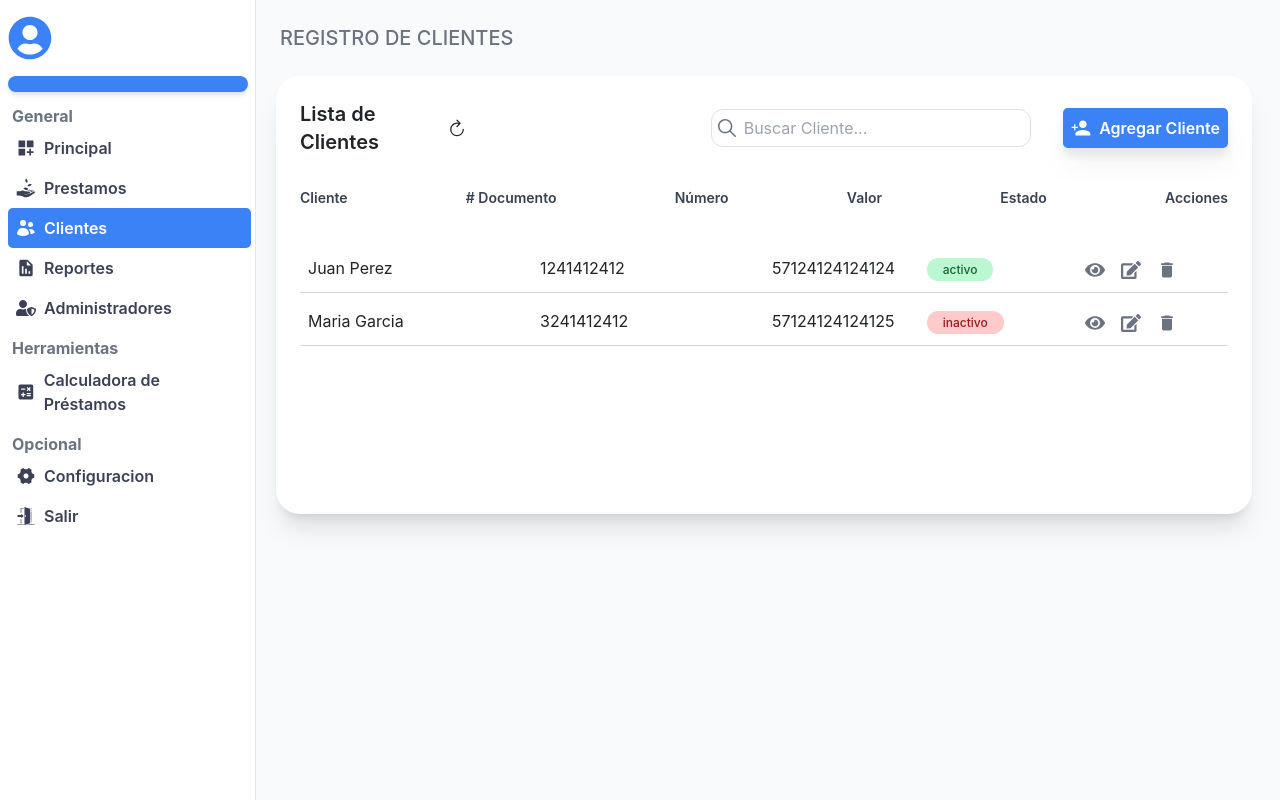
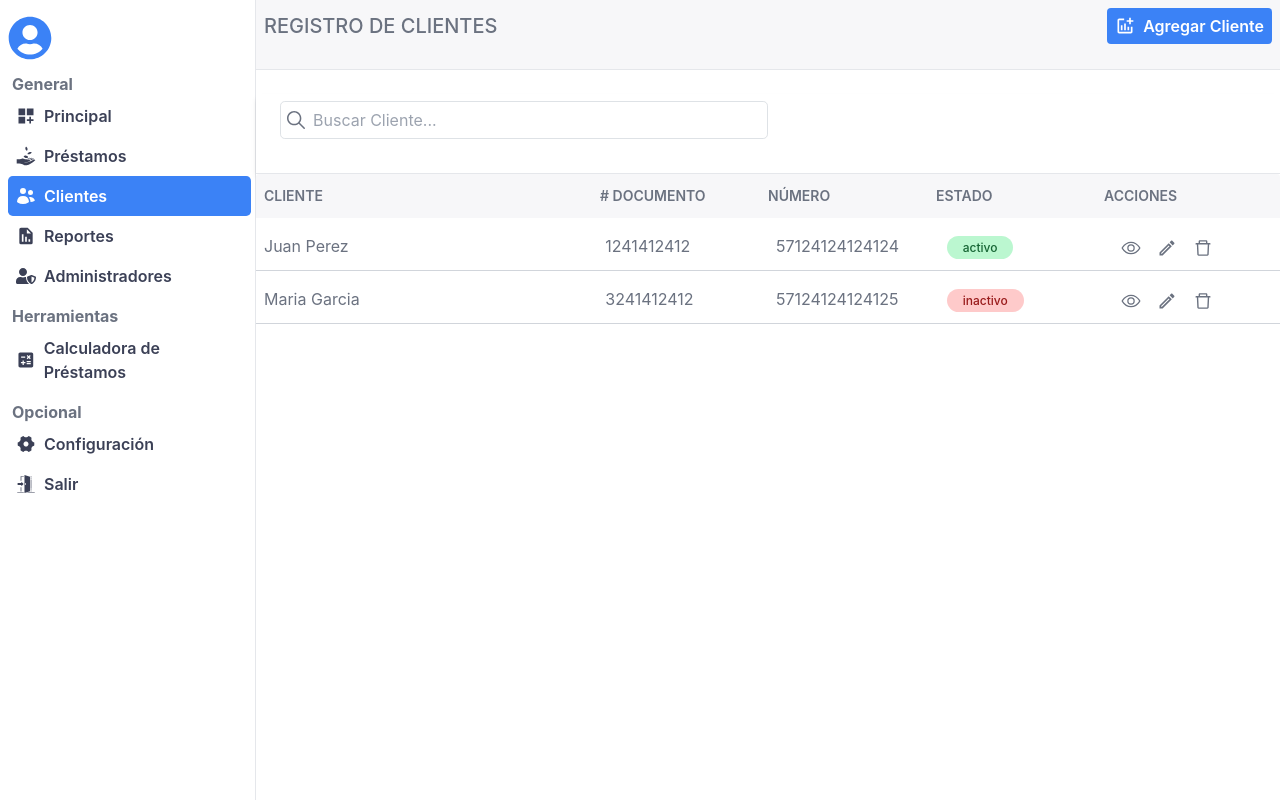
Before and after one commit to SebastianDevps/SoftwarePrestamos, a React (Vite) app in the folder software-Prestamos-frontend/client/: page /app/clientes in a window 1280 px wide. Built offline with nearby package versions, Linux system fonts and the light colour scheme; no server answers.

Commit message:
UpdateRoutes-backend

```diff
--- a/software-Prestamos-frontend/client/package.json
+++ b/software-Prestamos-frontend/client/package.json
@@ -37,7 +37,7 @@
     "react-router-dom": "^6.23.0",
     "react-table": "^7.8.0",
     "react-tooltip": "^5.26.4",
-    "recharts": "^2.12.6",
+    "recharts": "^2.12.7",
     "redux": "^5.0.1",
     "redux-thunk": "^3.1.0",
     "sass": "^1.76.0",
--- a/software-Prestamos-frontend/client/src/Pages/Clientes/Clientes.jsx
+++ b/software-Prestamos-frontend/client/src/Pages/Clientes/Clientes.jsx
@@ -1,19 +1,20 @@
 import { useState, useEffect } from "react";
 import axios from "axios";
 import Swal from "sweetalert2";
-import { FaEye, FaEdit } from "react-icons/fa";
+import { FaFilter } from "react-icons/fa";
+import { IoIosSearch } from "react-icons/io";
+import { IoEyeOutline } from "react-icons/io5";
+import { MdOutlineEdit, MdAddchart } from "react-icons/md";
+import { AiOutlineDelete } from "react-icons/ai";
+import { VscError } from "react-icons/vsc";
 import Sidebar from "../../layout/Sidebar/Sidebar";
-import { IoMdPersonAdd, IoIosSearch } from "react-icons/io";
-import { IoRefreshOutline } from "react-icons/io5";
-import { MdDelete } from "react-icons/md";
-
 import FormularioCliente from "../../components/form_cliente/FormularioCliente";
 import Details from "../../components/Details/Details";
 
 const Clientes = () => {
   const [clientes, setClientes] = useState([]);
-  const [isModalOpen, setIsModalOpen] = useState(false);
-  const [isModalOpenClient, setIsModalOpenClient] = useState(false);
+  const [isFormOpen, setIsFormOpen] = useState(false);
+  const [isDetailsOpen, setIsDetailsOpen] = useState(false);
   const [currentCliente, setCurrentCliente] = useState(null);
   const [searchTerm, setSearchTerm] = useState('');
 
@@ -51,115 +52,81 @@ const Clientes = () => {
     fetchData();
   }, []);
 
-  const handleOpenModal = (cliente) => {
-    setCurrentCliente(cliente);
-    setIsModalOpen(true);
+  const handleOpenModalFormCliente = () => {
+    setIsFormOpen(true);
   };
 
-  const handleOpenModalClient = (cliente) => {
+  const handleOpenDetails = (cliente) => {
     setCurrentCliente(cliente);
-    setIsModalOpenClient(true);
+    setIsDetailsOpen(true);
   };
 
   const handleCloseModal = () => {
-    setIsModalOpen(false);
-    setIsModalOpenClient(false);
+    setIsFormOpen(false);
+    setIsDetailsOpen(false);
   };
 
-  const handleRefresh = () => {
-    window.location.reload();
-  };
-
-  const filteredClientes = clientes.filter(cliente =>
-    cliente.nombre.toLowerCase().includes(searchTerm.toLowerCase())
-  );
 
   const getStatusClass = (status) => {
     return status === 'activo' ? 'bg-green-200 text-green-800' : 'bg-red-200 text-red-800';
   };
 
   return (
-    <div className="flex bg-gray-50 min-h-screen grid grid-col-1 lg:grid-cols-5">
-      <div className="col-span-1">
+    <div className="flex bg-white min-h-screen grid grid-cols-1 lg:grid-cols-5">
+      <div className='col-span-1'>
         <Sidebar />
       </div>
-      <div className="flex-grow col-span-4">
-        <div className="flex flex-col p-4">
-          <div className="text-xl text-gray-500 mb-4 font-medium uppercase">
-            Registro De Clientes
+      <div className='flex-grow col-span-4'>
+        <div className='flex flex-col'>
+          <div className='p-2 bg-customMain border-b mb-4 h-[70px]'>
+            <div className="flex justify-between items-center">
+              <div className='text-xl text-gray-500 font-medium uppercase'>Registro De Clientes</div>
+              <button
+                className='flex items-center text-2sm gap-2 px-2 py-1.5 font-semibold bg-blue-500 text-white rounded hover:bg-blue-600 transition'
+                onClick={handleOpenModalFormCliente}
+              >
+                <MdAddchart className='text-xl font-semibold' />
+                Agregar Cliente
+              </button>
+            </div>
           </div>
 
-
-          <div className="bg-white p-6 drop-shadow-3xl rounded-3xl shadow-xl -mx-1 h-[75%] w-[100%]">
-            <div className="flex justify-between items-center pb-4 border-gray-200">
-              <div className="flex w-[20%] items-center justify-start gap-2">
-                <h2 className="text-xl font-semibold">Lista de Clientes</h2>
-                <button
-                  className="flex hover:bg-blue-100 rounded-full p-1 items-center font-bold text-xl"
-                  id="refresh"
-                  onClick={handleRefresh}
-                >
-                  <IoRefreshOutline className="icon" />
-                </button>
-              </div>
-              <div className="flex ml-40 w-[60%] md:w-1/2 items-center relative">
-              <IoIosSearch className="ml-20 text-gray-500 text-2xl absolute left-1" />
+          <div className="w-full border-b bg-white h-20 flex justify-between items-center px-4 shadow-md">
+            <div className="flex w-full md:w-1/2 -mt-7 items-center relative">
+              <IoIosSearch className="text-gray-500 text-2xl absolute left-1" />
               <input
                 type="text"
-                  className="w-[75%] ml-20 py-1.5 pl-8 pr-4 rounded-xl border border-gray-300 focus:outline-none focus:ring-1 focus:ring-blue-500"
+                className="w-full py-1.5 pl-8 pr-4 rounded-lg border border-gray-300 focus:outline-none focus:ring-1 focus:ring-blue-500"
                 placeholder="Buscar Cliente..."
                 value={searchTerm}
                 onChange={(e) => setSearchTerm(e.target.value)}
               />
+            </div>
 
           </div>
-              <div className="w-[20%] flex justify-end">
-                <button
-                  className="flex items-center capitalize drop-shadow-xl font-semibold gap-2 p-2 bg-blue-500 text-white rounded-lg"
-                  onClick={() => handleOpenModalClient()}
-                >
-                  <IoMdPersonAdd className="text-xl" />
-                  Agregar cliente
-                </button>
+
+          <div className='bg-white text-gray-500'>
+            <div className='w-full h-[400px] rounded-sm overflow-x-auto'>
+              <div className="grid uppercase grid-cols-12 bg-customMain text-sm h-[44px] font-semibold p-2">
+                <div className='mt-1 col-span-4'>Cliente</div>
+                <div className='mt-1 col-span-2'># Documento</div>
+                <div className='mt-1 col-span-2'>Número</div>
+                <div className='mt-1 col-span-2'>Estado</div>
+                <div className='mt-1'>Acciones</div>
               </div>
-            </div>
-            <div className="sticky top-0 bg-white border-gray-300">
-              <div className="flex justify-between text-sm font-semibold text-gray-700 text-center">
-                <div className="border-gray-300 py-2">
-                  Cliente
-                </div>
-                <div className="border-gray-300 py-2">
-                  # Documento
-                </div>
-                <div className="border-gray-300 py-2">
-                  Número
-                </div>
-                <div className="border-gray-300 py-2">
-                  Valor
-                </div>
-                <div className="border-gray-300 py-2">
-                  Estado
-                </div>
-                <div className="border-gray-300 py-2">
-                  Acciones
-                </div>
-              </div>
-            </div>
-
-            <div className="overflow-x-auto max-w-full mt-4">
-              <div className="overflow-y-auto h-[250px] max-h-[400px]">
-              {filteredClientes.length === 0 ? (
+              {clientes.length === 0 ? (
                 <div className="flex flex-col items-center py-30">
                   <p className="flex items-center capitalize py-40 gap-2 text-gray-600 font-semibold">
-                      No hay registros de cliente
+                    <VscError className="text-red-500 text-4xl" />
+                    No hay registros de clientes
                   </p>
                 </div>
               ) : (
                 <div>
-                    {filteredClientes.map((cliente) => (
+                  {clientes.map((cliente) => (
                     <div key={cliente.id} className="grid grid-cols-12 gap-4 p-2 mt-2 border-b border-gray-300">
-                        <div className="col-span-3">{cliente.nombre || '-'}</div>
-                        <div className="col-span-3">{cliente.numDocumento || '-'}</div>
+                      <div className="col-span-4">{cliente.nombre || '-'}</div>
+                      <div className="col-span-2">{cliente.numDocumento || '-'}</div>
                       <div className="col-span-2">{cliente.telefono || '-'}</div>
                       <div className="col-span-2">
                         <span className={`py-1 px-3 rounded-full text-xs font-medium ${getStatusClass(cliente.estado)}`}>
@@ -167,9 +134,9 @@ const Clientes = () => {
                         </span>
                       </div>
                       <div className="col-span-2 flex gap-2 text-gray-500 text-xl">
-                          <button onClick={() => handleOpenModal(cliente)} className="hover:bg-gray-200 rounded-3xl p-1"><FaEye /></button>
-                          <button onClick={() => handleOpenModal(cliente)} className="hover:bg-gray-200 rounded-3xl p-1"><FaEdit /></button>
-                          <button className="hover:bg-gray-200 rounded-3xl p-1"><MdDelete /></button>
+                        <button onClick={() => handleOpenDetails(cliente)} className="hover:bg-gray-200 rounded-3xl p-1"><IoEyeOutline /></button>
+                        <button onClick={() => handleOpenModalFormCliente(cliente)} className="hover:bg-gray-200 rounded-3xl p-1"><MdOutlineEdit /></button>
+                        <button className="hover:bg-gray-200 rounded-3xl p-1"><AiOutlineDelete /></button>
                       </div>
                     </div>
                   ))}
@@ -177,17 +144,17 @@ const Clientes = () => {
               )}
             </div>
           </div>
-          </div>
 
-          {isModalOpenClient && (
+          {isFormOpen && (
             <FormularioCliente
               onClick={handleCloseModal}
               cliente={currentCliente}
             />
           )}
-          {isModalOpen && (
+          {isDetailsOpen && (
             <Details onClick={handleCloseModal} cliente={currentCliente} />
           )}
+
         </div>
       </div>
     </div>
--- a/software-Prestamos-frontend/client/src/layout/Content/Content.jsx
+++ b/software-Prestamos-frontend/client/src/layout/Content/Content.jsx
@@ -195,12 +195,12 @@ const Content = () => {
                       <td className="">{payment.amount}</td>
                       <td className="">
                         <span className={`py-1 px-1 rounded-full text-xs font-medium
-                                  ${payment.status === 'pagado' ? 'bg-green-200 text-green-800' : 'bg-orange-200 text-orange-800'}`}>
+                                  ${payment.status === 'pagado' ? 'bg-blue-500 text-white' : 'bg-red-300 text-orange-800'}`}>
                           {payment.status}
                         </span>
                       </td>
                       <td className="py-2 px-4 text-center">
-                        <button className="py-1 px-3 rounded-lg bg-gray-200 text-sm text-gray-700">Pagar</button>
+                        <button className="py-1 px-3 rounded-lg bg-gray-200 text-sm text-gray-700 hover:bg-gray-300">Pagar</button>
                       </td>
                     </tr>
                   ))}
--- a/software-Prestamos-frontend/client/src/layout/Sidebar/Sidebar.jsx
+++ b/software-Prestamos-frontend/client/src/layout/Sidebar/Sidebar.jsx
@@ -9,6 +9,7 @@ import { GiReceiveMoney, GiExitDoor } from "react-icons/gi";
 import { Link, useLocation } from 'react-router-dom';
 import Swal from 'sweetalert2';
 import AuthServices from '../../services/AuthServices';
+import Cookies from 'js-cookie'; // Asegúrate de importar js-cookie
 
 const SidebarItem = ({ icon, text, to, onClick }) => {
     const location = useLocation();
@@ -38,17 +39,18 @@ const SidebarItem = ({ icon, text, to, onClick }) => {
 };
 
 const Sidebar = () => {
-    //get mi profile
     const [userProfile, setUserProfile] = useState(null);
 
     useEffect(() => {
         const fetchUserProfile = async () => {
             try {
-                const token = localStorage.getItem('token');
+                const token = Cookies.get('token'); // Obtiene el token de la cookie
+                if (!token) {
+                    // Manejar el caso donde no hay token
+                    return;
+                }
                 const profile = await AuthServices.getYourProfile(token);
-
-                setUserProfile(profile)
-
+                setUserProfile(profile);
             } catch (error) {
                 console.error('Error al obtener el perfil del usuario desde el servidor:', error);
                 throw error;
@@ -72,7 +74,7 @@ const Sidebar = () => {
         }).then((result) => {
             if (result.isConfirmed) {
                 Swal.fire(
-                    'Session Cerrada',
+                    'Sesión Cerrada',
                     'Tu sesión ha sido cerrada exitosamente.',
                     'success'
                 );
@@ -84,22 +86,26 @@ const Sidebar = () => {
 
     return (
         <aside className="h-full bg-white border-r flex flex-col">
-            {/* Logo */}
-
             <div className="p-2 mt-2 flex items-center justify-between">
                 <div className='flex flex-row gap-2'>
-                    <span ><FaUserCircle className='w-11 h-11 text-blue-500' /></span>
+                    <span><FaUserCircle className='w-11 h-11 text-blue-500' /></span>
                     <div>
-                        {/* <h4 className="font-semibold capitalize">{userProfile.administradores.name}</h4> */}
-                        {/* <span className="text-xs text-gray-600">{userProfile.administradores.email}</span> */}
+                        {userProfile && (
+                            <>
+                                <h4 className="font-semibold capitalize">{userProfile.administradores.name}</h4>
+                                <span className="text-xs text-gray-600">{userProfile.administradores.email}</span>
+                            </>
+                        )}
                     </div>
                 </div>
             </div>
-            <div className='bg-blue-500 ml-2 mt-2 mb-2 w-[94%] p-2 rounded-2xl shadow-md'>
-                {/* <h1 className='flex items-center justify-center uppercase text-white text-2sm font-bold'>Plan {userProfile.administradores.typePlan}</h1> */}
-            </div>
+            {userProfile && (
+                <div className='bg-blue-500 ml-2 mt-2 mb-2 w-[94%] p-2 rounded-2xl shadow-md'>
+                    <h1 className='flex items-center justify-center uppercase text-white text-2sm font-bold'>Plan {userProfile.administradores.typePlan}</h1>
+                </div>
+            )}
             <nav className="flex-1 p-1 overflow-y-auto">
-                <ul >
+                <ul>
                     <li className="text-gray-500 font-bold px-2">General</li>
                     <SidebarItem
                         to="/app"
@@ -109,7 +115,7 @@ const Sidebar = () => {
                     <SidebarItem
                         to="/app/prestamos"
                         icon={<GiReceiveMoney className="w-5 h-6" />}
-                        text="Prestamos"
+                        text="Préstamos"
                     />
                     <SidebarItem
                         to="/app/clientes"
@@ -136,7 +142,7 @@ const Sidebar = () => {
                     <SidebarItem
                         to="/app/configuracion"
                         icon={<RiSettings4Fill className="w-5 h-6" />}
-                        text="Configuracion"
+                        text="Configuración"
                     />
                     <SidebarItem
                         icon={<GiExitDoor className="w-5 h-6" />}
@@ -145,10 +151,8 @@ const Sidebar = () => {
                     />
                 </ul>
             </nav>
-
         </aside>
     );
 };
 
-
 export default Sidebar;
```
Also changed, not shown: software-Prestamos-frontend/client/src/Pages/Login/Login.jsx (+11 -12 lines), software-Prestamos-frontend/client/src/Pages/Prestamos/Prestamos.jsx (+8 -8 lines), software-Prestamos-frontend/client/src/router/AppRouter.jsx (+45 -44 lines), software-Prestamos-frontend/client/src/services/AuthServices.js (+4 -5 lines), 3 other files (tests, documents, lock files or other folders). Lines whose indentation alone changed are shown as unchanged.
